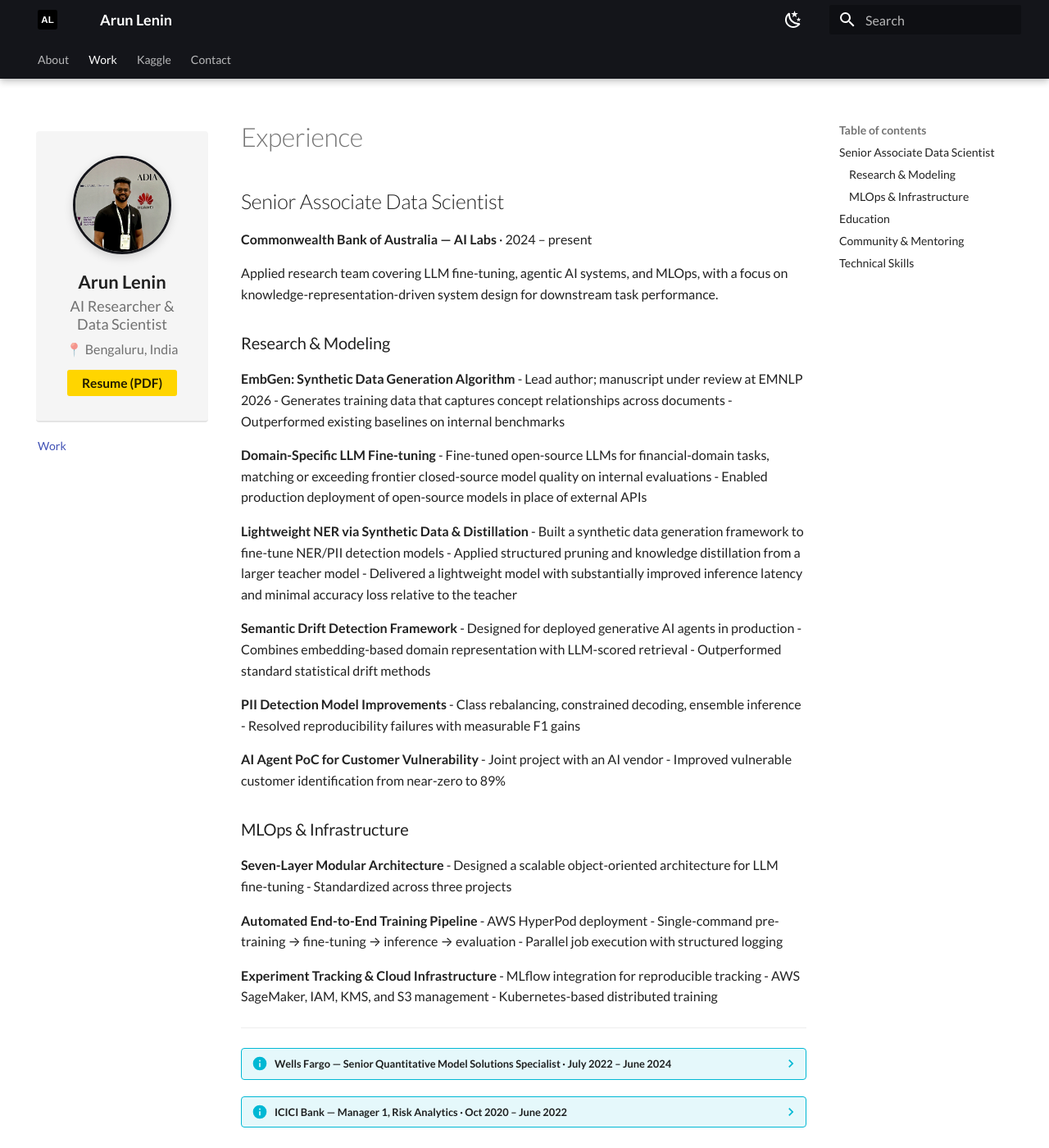
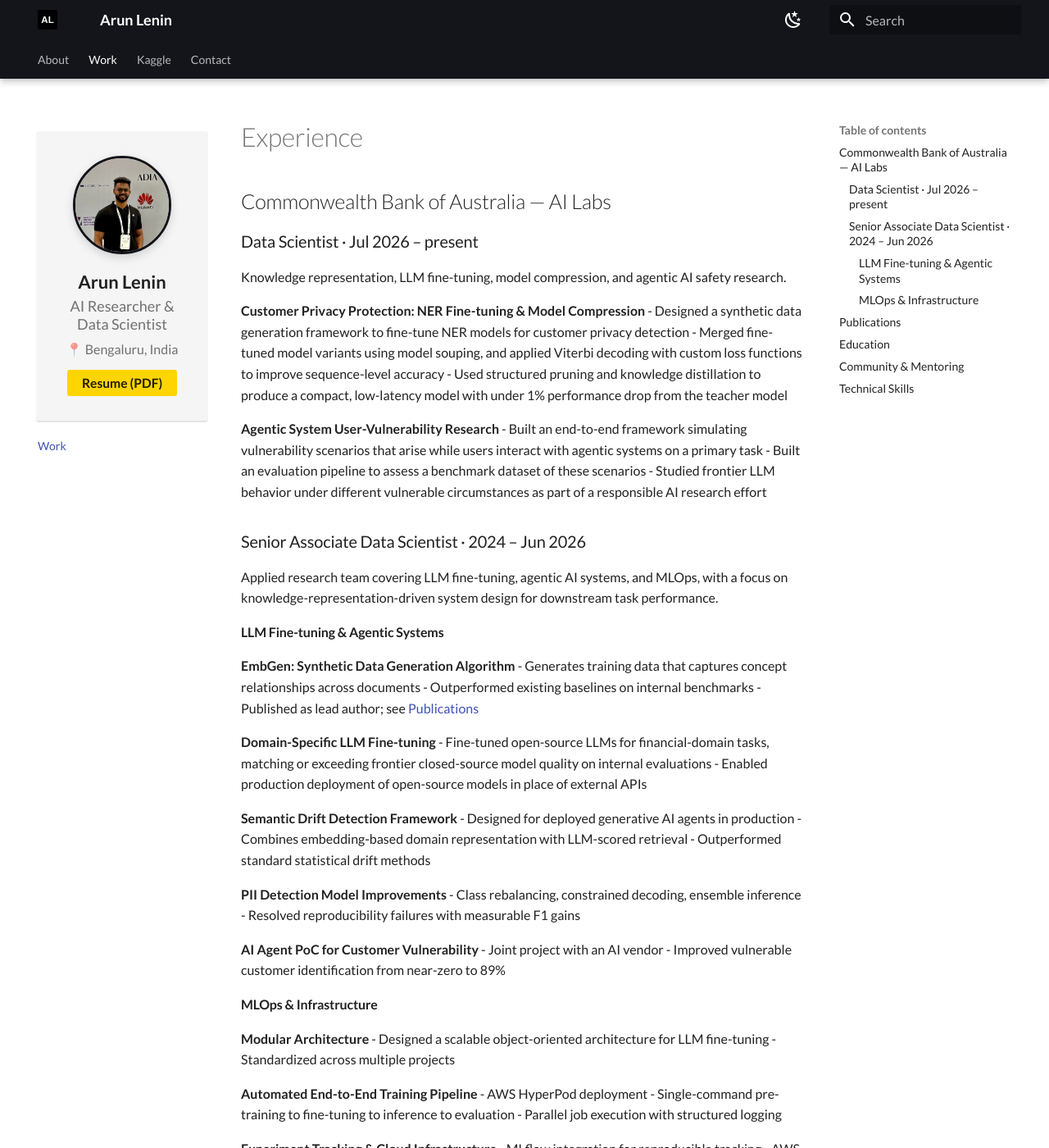
Before and after one commit to arunklenin97/arunklenin97.github.io, an MkDocs documentation site: the page built from docs/work.md, in a window 1280 px wide and 1400 px high. Shown: the whole window at 82% size. Built offline with MkDocs 1.6.1 and Material for MkDocs 9.7.7, drawn with Linux system fonts in a browser that asks for light colours; some of the changed text lies outside the part shown.

Commit message:
Update work page: reflect promotion to Data Scientist, add current projects and Publications section

```diff
--- a/docs/work.md
+++ b/docs/work.md
@@ -1,25 +1,35 @@
 # Experience
 
-## Senior Associate Data Scientist
-**Commonwealth Bank of Australia — AI Labs** · 2024 – present
+## Commonwealth Bank of Australia — AI Labs
+
+### Data Scientist · Jul 2026 – present
+
+Knowledge representation, LLM fine-tuning, model compression, and agentic AI safety research.
+
+**Customer Privacy Protection: NER Fine-tuning & Model Compression**
+- Designed a synthetic data generation framework to fine-tune NER models for customer privacy detection
+- Merged fine-tuned model variants using model souping, and applied Viterbi decoding with custom loss functions to improve sequence-level accuracy
+- Used structured pruning and knowledge distillation to produce a compact, low-latency model with under 1% performance drop from the teacher model
+
+**Agentic System User-Vulnerability Research**
+- Built an end-to-end framework simulating vulnerability scenarios that arise while users interact with agentic systems on a primary task
+- Built an evaluation pipeline to assess a benchmark dataset of these scenarios
+- Studied frontier LLM behavior under different vulnerable circumstances as part of a responsible AI research effort
+
+### Senior Associate Data Scientist · 2024 – Jun 2026
 
 Applied research team covering LLM fine-tuning, agentic AI systems, and MLOps, with a focus on knowledge-representation-driven system design for downstream task performance.
 
-### Research & Modeling
+#### LLM Fine-tuning & Agentic Systems
 
 **EmbGen: Synthetic Data Generation Algorithm**
-- Lead author; manuscript under review at EMNLP 2026
 - Generates training data that captures concept relationships across documents
 - Outperformed existing baselines on internal benchmarks
+- Published as lead author; see [Publications](#publications)
 
 **Domain-Specific LLM Fine-tuning**
 - Fine-tuned open-source LLMs for financial-domain tasks, matching or exceeding frontier closed-source model quality on internal evaluations
 - Enabled production deployment of open-source models in place of external APIs
-
-**Lightweight NER via Synthetic Data & Distillation**
-- Built a synthetic data generation framework to fine-tune NER/PII detection models
-- Applied structured pruning and knowledge distillation from a larger teacher model
-- Delivered a lightweight model with substantially improved inference latency and minimal accuracy loss relative to the teacher
 
 **Semantic Drift Detection Framework**
 - Designed for deployed generative AI agents in production
@@ -34,15 +44,15 @@
 - Joint project with an AI vendor
 - Improved vulnerable customer identification from near-zero to 89%
 
-### MLOps & Infrastructure
+#### MLOps & Infrastructure
 
-**Seven-Layer Modular Architecture**
+**Modular Architecture**
 - Designed a scalable object-oriented architecture for LLM fine-tuning
-- Standardized across three projects
+- Standardized across multiple projects
 
 **Automated End-to-End Training Pipeline**
 - AWS HyperPod deployment
-- Single-command pre-training → fine-tuning → inference → evaluation
+- Single-command pre-training to fine-tuning to inference to evaluation
 - Parallel job execution with structured logging
 
 **Experiment Tracking & Cloud Infrastructure**
@@ -98,6 +108,16 @@
 
 ---
 
+## Publications
+
+**[EmbGen: Teaching with Reassembled Corpora](https://arxiv.org/abs/2605.19394)**
+Arun K Lenin, Kai Rouse, Andrea Nicastro, Anna Leontjeva
+Lead author · arXiv:2605.19394 · under review, EMNLP 2026
+
+A synthetic data generation algorithm for LLM fine-tuning that captures how concepts relate across a document rather than in isolation; outperformed existing baselines on internal benchmarks.
+
+---
+
 ## Education
 
 **B.Tech in Chemical Engineering** (Minor: Data Driven Modeling & Systems Engineering)
```
